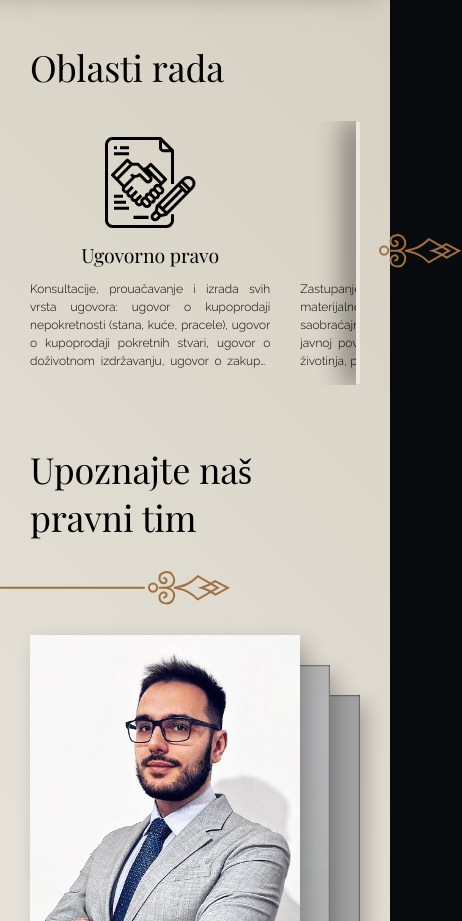
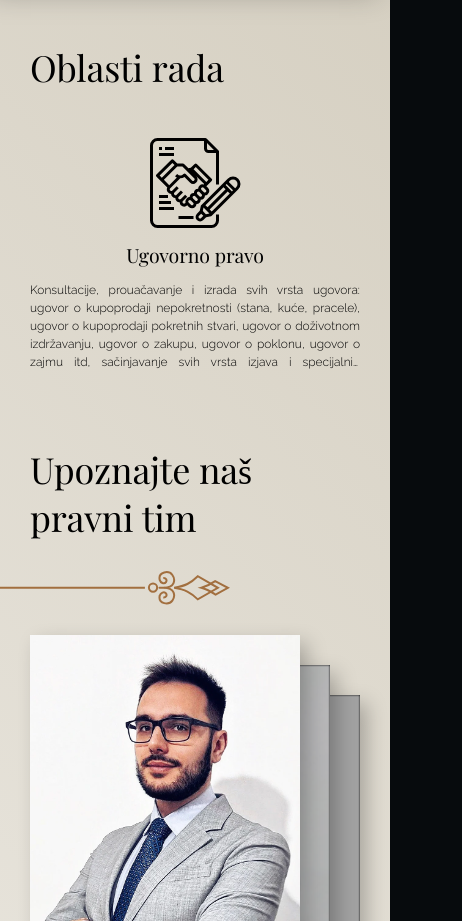
Before and after one commit to Valuh-Marko/advokatska-kancelarija, a React (Create React App) app: page / in a window 390 px wide. Shown: the part 2900-3821 px from the top of the page, 462 px wide, since content can reach past the window. Built offline with nearby package versions, Linux system fonts and the light colour scheme; a web font is replaced by a local one.

Commit message:
FIxed mobile

```diff
--- a/src/components/FieldOfWork/field-of-work.scss
+++ b/src/components/FieldOfWork/field-of-work.scss
@@ -14,6 +14,7 @@
 }
 
 .c-slider-action {
+  display: none;
   position: absolute;
   left: calc(100% + 1rem);
   top: calc(50% + 3rem);
@@ -29,6 +30,10 @@
   img {
     pointer-events: none;
   }
+
+  @media screen and (min-width: 768px) {
+    display: block;
+  }
 }
 
 .c-fields-of-work-slider__wrapper {
@@ -38,18 +43,6 @@
   display: flex;
   align-items: center;
   width: 100%;
-
-  &::after {
-    content: "";
-    position: absolute;
-    right: 0;
-    top: 0rem;
-    width: .3125rem;
-    background-color: $alabaster;
-    border-radius: 4px;
-    height: calc(100%);
-    box-shadow: -1px 0px 2.5rem .3rem rgba(0,0,0, 1);
-  }
 }
 
 .c-fields-of-work-slider {
@@ -58,7 +51,6 @@
   overflow-x: scroll;
   scroll-snap-type: x mandatory;
   gap: 2.5rem;
-  padding-right: 3.75rem;
 
   &::-webkit-scrollbar {
     display: none;
@@ -66,8 +58,8 @@
 }
 
 .c-field-of-work {
-  scroll-snap-align: start;
-  min-width: 20rem;
+  scroll-snap-align: center;
+  min-width: 100%;
   text-align: justify;
   display: flex;
   flex-direction: column;
@@ -76,6 +68,10 @@
   max-height: 20rem;
   overflow-y: hidden;
   cursor: pointer;
+
+  @media screen and (min-width: 768px) {
+    min-width: 20rem;
+  }
 }
 
 .c-field-of-work__icon {
--- a/src/components/FieldOfWork/fields-of-work.jsx
+++ b/src/components/FieldOfWork/fields-of-work.jsx
@@ -8,7 +8,10 @@ import "./field-of-work.scss"
 
 export const FieldsOfWork = () => {
   const sliderRef = useRef(null);
+  const sliderWrapperRef = useRef(null);
+
   const { fieldsOfWork } = useContext(GeneralContext);
+
   const [modalOpen, setModalOpen] = useState(false);
   const [modalData, setModalData] = useState();
 
@@ -29,10 +32,10 @@ export const FieldsOfWork = () => {
   return (
     <div className="c-fields-of-work-container">
       <h2 className="c-fields-of-work__title">Oblasti rada</h2>
-      <div onClick={showNext} className="c-slider-action">
+      <div onClick={showNext} className='c-slider-action'>
         <img src={divider} alt="divider" />
       </div>
-      <div className='c-fields-of-work-slider__wrapper'>
+      <div className={`c-fields-of-work-slider__wrapper`} ref={sliderWrapperRef}>
         <div ref={sliderRef} className="c-fields-of-work-slider">
           {fieldsOfWork.map((work, index) => (
             <div className='c-field-of-work' key={index}
```
